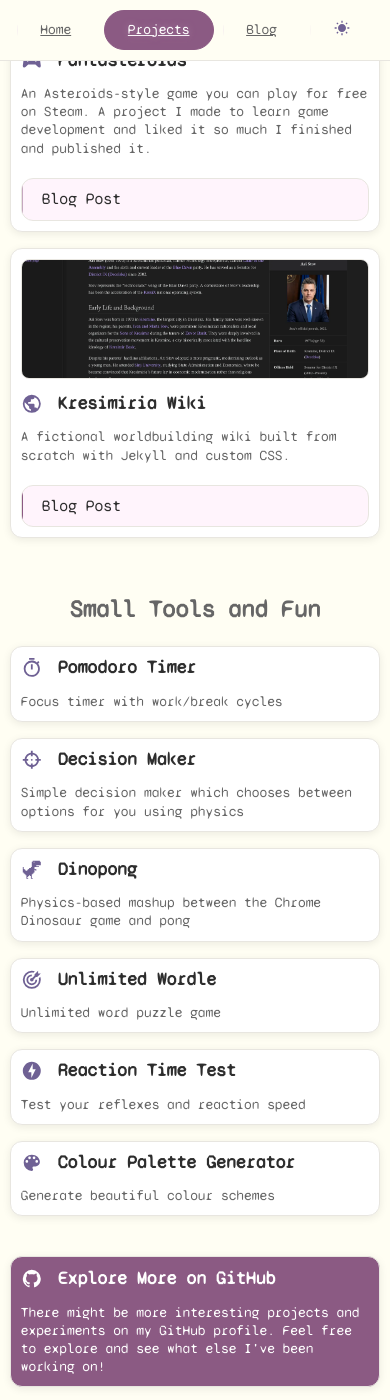
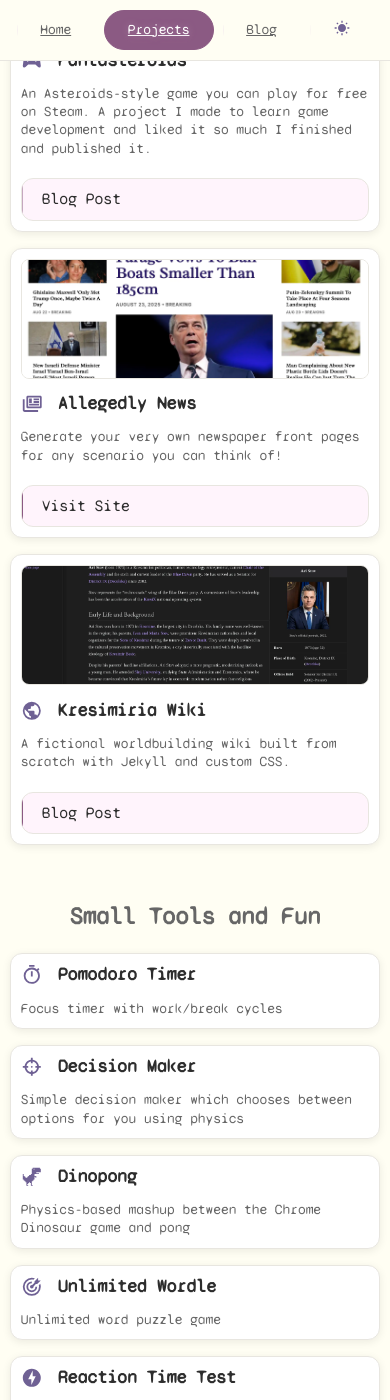
Before and after one commit to Lem0naise/website, a Jekyll site: the page portfolio/index.html, which Jekyll copies as it is, in a window 390 px wide and 1400 px high, scrolled down 2250 px. Built offline with Jekyll 4.4.1, drawn with Linux system fonts in a browser that asks for light colours.

Commit message:
add allegedlynews

```diff
--- a/portfolio/index.html
+++ b/portfolio/index.html
@@ -330,6 +330,32 @@
 
 
 
+					<article class="project-item" itemscope itemtype="https://schema.org/WebSite">
+						<a href="https://allegedly.news" target="_blank" rel="noopener" class="project-item-link">
+							<img src="/blog/whyibuilt/imgs/alnews.webp" alt="Allegedly News screenshot"
+								class="project-image">
+							<h4 itemprop="name">
+								<svg class='project-icon' xmlns="http://www.w3.org/2000/svg" viewBox="0 0 24 24">
+									<title>newspaper-variant-multiple-outline</title>
+									<path
+										d="M4 7V19H19V21H4C2 21 2 19 2 19V7H4M21 5V15H8V5H21M21.3 3H7.7C6.76 3 6 3.7 6 4.55V15.45C6 16.31 6.76 17 7.7 17H21.3C22.24 17 23 16.31 23 15.45V4.55C23 3.7 22.24 3 21.3 3M9 6H12V11H9V6M20 14H9V12H20V14M20 8H14V6H20V8M20 11H14V9H20V11Z" />
+								</svg>
+								Allegedly News
+							</h4>
+							<p itemprop="description">Generate your very own newspaper front pages for any scenario you can think of!</p>
+						</a>
+
+
+						<a class="project-blog-button" href="https://allegedly.news">Visit Site</a>
+
+
+					</article>
+
+
+
+
+
+
 
 					<article class="project-item" itemscope itemtype="https://schema.org/WebSite">
 						<a href="https://kresimiria.wiki" target="_blank" rel="noopener" class="project-item-link">
--- a/stylesheet.css
+++ b/stylesheet.css
@@ -543,6 +543,10 @@ main {
 	gap: 20px;
 }
 
+.featured-project img {
+	width: 50%;
+	margin-left: auto;
+}
 .featured-project:hover {
 	transform: scale(1.02);
 	box-shadow: 0 12px 30px rgba(139, 90, 131, 0.3);
@@ -1173,6 +1177,10 @@ main {
 @media (max-width: 768px) {
 
 
+	.featured-project img {
+	width: 100%;
+	margin-left: auto;
+}
 
 
 	.hero-intro {
```
Also changed, not shown: _posts/inprogress-todo.md (added, +5 -0 lines).
